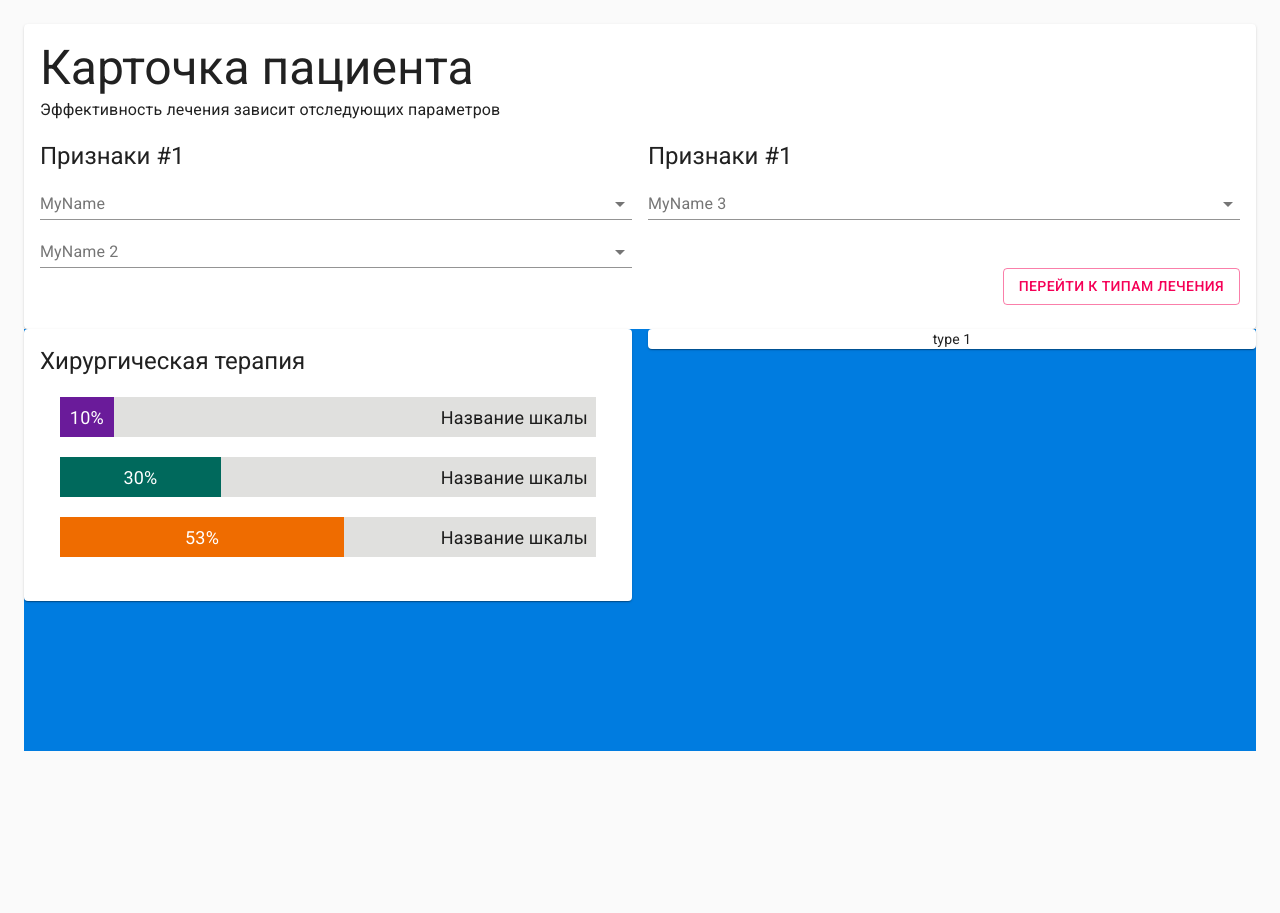
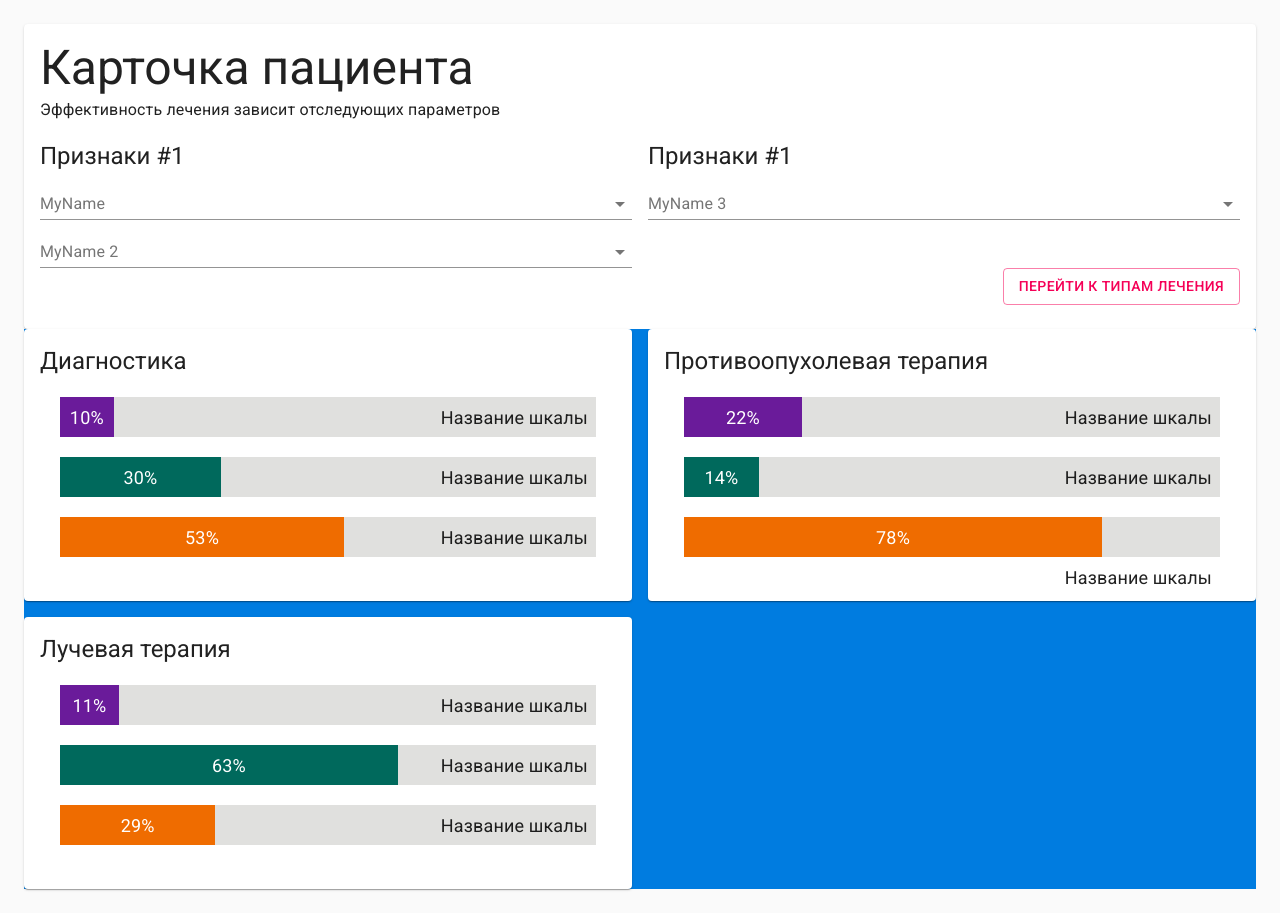
Before and after one commit to cppGames/medicine_analytics, a React app: page /#/main in a window 1280 px wide. Before the commit the page ends 800 px from the top, so only its background shows below. Built offline with nearby package versions, Linux system fonts and the light colour scheme.

Commit message:
add card with types

```diff
--- a/src/components/type/Type.jsx
+++ b/src/components/type/Type.jsx
@@ -20,35 +20,57 @@ const useStyles = makeStyles(theme => ({
 }))
 
 
-const testData = [
-  { bgcolor: "#6a1b9a", completed: 10 },
-  { bgcolor: "#00695c", completed: 30 },
-  { bgcolor: "#ef6c00", completed: 53 },
+const testData = {
+  diagnostics: {
+    name: 'Диагностика',
+    probability: [
+      { bgcolor: '#6a1b9a', completed: 10 },
+      { bgcolor: '#00695c', completed: 30 },
+      { bgcolor: '#ef6c00', completed: 53 }
     ]
+  },
+  antitumor_therapy: {
+    name: 'Противоопухолевая терапия',
+    probability: [
+      { bgcolor: '#6a1b9a', completed: 22 },
+      { bgcolor: '#00695c', completed: 14 },
+      { bgcolor: '#ef6c00', completed: 78 }
+    ]
+  },
+  radiation_therapy: {
+    name: 'Лучевая терапия',
+    probability: [
+      { bgcolor: '#6a1b9a', completed: 11 },
+      { bgcolor: '#00695c', completed: 63 },
+      { bgcolor: '#ef6c00', completed: 29 }
+    ]
+  }
+}
 
 const Type = () => {
   const classes = useStyles()
 
   return (
-    <Grid container wrap='nowrap' spacing={2} direction='row'>
-      <Grid item xs={6}>
+    <Grid container spacing={2}>
+      {
+        Object.entries(testData).map(([key, value]) => {
+          return(
+            <Grid item xs={6} key={key}>
               <Card className={classes.card}>
                 <CardContent>
                   <Typography align='left' variant='h5' component='h4'>
-              Хирургическая терапия
+                    { value.name }
                   </Typography>
                   {
-              testData.map((item, idx) => (
+                    value.probability.map((item, idx) => (
                       <TypeProgressBar key={idx} bgcolor={item.bgcolor} completed={item.completed} />
                   ))}
                 </CardContent>
               </Card>
             </Grid>
-      <Grid item xs={6}>
-        <Card className={classes.card}>
-          type 1
-        </Card>
-      </Grid>
+          )
+        })
+      }
     </Grid>
   )
 }
```
Lines whose indentation alone changed are shown as unchanged.
